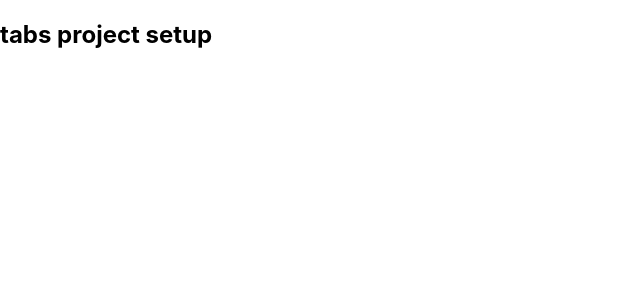
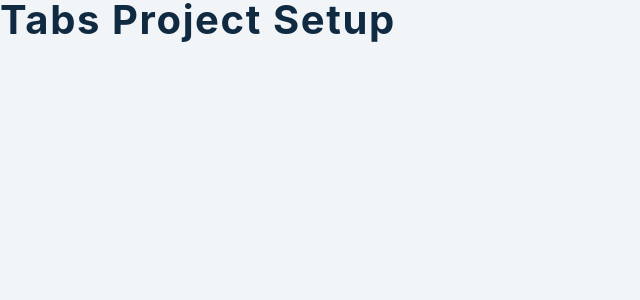
Before and after one commit to AbdulahiDayur/user-tabs, a React (Create React App) app: page / in a window 1280 px wide. Shown: the top 300 px of the page, without its empty margins (0-640 px from the left). Built offline with nearby package versions, Linux system fonts and the light colour scheme.

Commit message:
original setup

```diff
--- a/package.json
+++ b/package.json
@@ -8,6 +8,7 @@
     "@testing-library/user-event": "^13.5.0",
     "react": "^18.2.0",
     "react-dom": "^18.2.0",
+    "react-icons": "^4.4.0",
     "react-scripts": "5.0.1",
     "web-vitals": "^2.1.4"
   },
--- a/src/index.css
+++ b/src/index.css
@@ -1,13 +1,267 @@
+/*
+===============
+Variables
+===============
+*/
+
+:root {
+  /* dark shades of primary color*/
+  --clr-primary-1: hsl(184, 91%, 17%);
+  --clr-primary-2: hsl(185, 84%, 25%);
+  --clr-primary-3: hsl(185, 81%, 29%);
+  --clr-primary-4: hsl(184, 77%, 34%);
+  --clr-primary-5: #2caeba;
+  /* lighter shades of primary color */
+  --clr-primary-6: hsl(185, 57%, 50%);
+  --clr-primary-7: hsl(184, 65%, 59%);
+  --clr-primary-8: hsl(184, 80%, 74%);
+  --clr-primary-9: hsl(185, 94%, 87%);
+  --clr-primary-10: hsl(186, 100%, 94%);
+  /* darkest grey - used for headings */
+  --clr-grey-1: hsl(209, 61%, 16%);
+  --clr-grey-2: hsl(211, 39%, 23%);
+  --clr-grey-3: hsl(209, 34%, 30%);
+  --clr-grey-4: hsl(209, 28%, 39%);
+  /* grey used for paragraphs */
+  --clr-grey-5: hsl(210, 22%, 49%);
+  --clr-grey-6: hsl(209, 23%, 60%);
+  --clr-grey-7: hsl(211, 27%, 70%);
+  --clr-grey-8: hsl(210, 31%, 80%);
+  --clr-grey-9: hsl(212, 33%, 89%);
+  --clr-grey-10: hsl(210, 36%, 96%);
+  --clr-white: #fff;
+  --clr-red-dark: hsl(360, 67%, 44%);
+  --clr-red-light: hsl(360, 71%, 66%);
+  --clr-green-dark: hsl(125, 67%, 44%);
+  --clr-green-light: hsl(125, 71%, 66%);
+  --clr-black: #222;
+  --transition: all 0.3s linear;
+  --spacing: 0.1rem;
+  --radius: 0.25rem;
+  --light-shadow: 0 5px 15px rgba(0, 0, 0, 0.1);
+  --dark-shadow: 0 5px 15px rgba(0, 0, 0, 0.2);
+  --max-width: 1170px;
+  --fixed-width: 620px;
+}
+/*
+===============
+Global Styles
+===============
+*/
+
+*,
+::after,
+::before {
+  margin: 0;
+  padding: 0;
+  box-sizing: border-box;
+}
 body {
-  margin: 0;
-  font-family: -apple-system, BlinkMacSystemFont, 'Segoe UI', 'Roboto', 'Oxygen',
-    'Ubuntu', 'Cantarell', 'Fira Sans', 'Droid Sans', 'Helvetica Neue',
-    sans-serif;
-  -webkit-font-smoothing: antialiased;
-  -moz-osx-font-smoothing: grayscale;
+  font-family: -apple-system, BlinkMacSystemFont, 'Segoe UI', Roboto, Oxygen,
+    Ubuntu, Cantarell, 'Open Sans', 'Helvetica Neue', sans-serif;
+  background: var(--clr-grey-10);
+  color: var(--clr-grey-1);
+  line-height: 1.5;
+  font-size: 0.875rem;
+}
+ul {
+  list-style-type: none;
+}
+a {
+  text-decoration: none;
+}
+h1,
+h2,
+h3,
+h4 {
+  letter-spacing: var(--spacing);
+  text-transform: capitalize;
+  line-height: 1.25;
+  margin-bottom: 0.75rem;
+}
+h1 {
+  font-size: 3rem;
+}
+h2 {
+  font-size: 2rem;
+}
+h3 {
+  font-size: 1.25rem;
+}
+h4 {
+  font-size: 0.875rem;
+}
+p {
+  margin-bottom: 1.25rem;
+  color: var(--clr-grey-5);
+}
+@media screen and (min-width: 800px) {
+  h1 {
+    font-size: 4rem;
+  }
+  h2 {
+    font-size: 2.5rem;
+  }
+  h3 {
+    font-size: 1.75rem;
+  }
+  h4 {
+    font-size: 1rem;
+  }
+  body {
+    font-size: 1rem;
+  }
+  h1,
+  h2,
+  h3,
+  h4 {
+    line-height: 1;
+  }
+}
+/*  global classes */
+
+/* section */
+.section {
+  width: 90vw;
+  margin: 5rem auto;
+  max-width: var(--max-width);
 }
 
-code {
-  font-family: source-code-pro, Menlo, Monaco, Consolas, 'Courier New',
-    monospace;
+@media screen and (min-width: 992px) {
+  .section {
+    width: 95vw;
+  }
 }
+
+.loading {
+  text-align: center;
+}
+
+.underline {
+  width: 5rem;
+  height: 0.25rem;
+  margin-bottom: 1.25rem;
+  background: var(--clr-primary-5);
+  margin-left: auto;
+  margin-right: auto;
+}
+.title {
+  margin-bottom: 4rem;
+  text-align: center;
+}
+
+/*
+===============
+Jobs
+===============
+*/
+
+.jobs-center {
+  width: 80vw;
+  margin: 0 auto;
+  max-width: var(--max-width);
+}
+.btn-container {
+  display: flex;
+  flex-direction: row;
+  justify-content: center;
+  margin-bottom: 4rem;
+  flex-wrap: wrap;
+}
+.job-btn {
+  background: transparent;
+  border-color: transparent;
+  text-transform: capitalize;
+  font-size: 1.25rem;
+  letter-spacing: var(--spacing);
+  margin: 0 0.5rem;
+  transition: var(--transition);
+  cursor: pointer;
+  padding: 0.25rem 0;
+  line-height: 1;
+  outline-color: var(--clr-primary-10);
+}
+.job-btn:hover {
+  color: var(--clr-primary-5);
+  box-shadow: 0 2px var(--clr-primary-5);
+}
+.active-btn {
+  color: var(--clr-primary-5);
+  box-shadow: 0 2px var(--clr-primary-5);
+}
+
+.job-info h3 {
+  font-weight: 400;
+}
+.job-info h4 {
+  text-transform: uppercase;
+  color: var(--clr-grey-5);
+  background: var(--clr-grey-9);
+  display: inline-block;
+  padding: 0.375rem 0.75rem;
+  border-radius: var(--radius);
+}
+.job-date {
+  letter-spacing: var(--spacing);
+}
+.job-desc {
+  display: grid;
+  grid-template-columns: auto 1fr;
+  column-gap: 2rem;
+  align-items: center;
+  margin-bottom: 1.25rem;
+}
+.job-desc p {
+  margin-bottom: 0;
+  color: var(--clr-grey-3);
+}
+.job-icon {
+  color: var(--clr-primary-5);
+}
+@media screen and (min-width: 992px) {
+  .jobs-center {
+    width: 90vw;
+    display: grid;
+    grid-template-columns: 200px 1fr;
+    column-gap: 4rem;
+  }
+  .btn-container {
+    flex-direction: column;
+    justify-content: flex-start;
+  }
+  .job-btn {
+    margin-bottom: 1rem;
+  }
+  .active-btn {
+    box-shadow: -2px 0 var(--clr-primary-5);
+  }
+  .job-btn:hover {
+    box-shadow: -2px 0 var(--clr-primary-5);
+  }
+}
+.btn {
+  text-transform: uppercase;
+  background: var(--clr-primary-5);
+  color: var(--clr-primary-9);
+  padding: 0.375rem 0.75rem;
+  letter-spacing: var(--spacing);
+  font-weight: 700;
+  -webkit-transition: var(--transition);
+  transition: var(--transition);
+  font-size: 0.875rem;
+  border: 2px solid transparent;
+  cursor: pointer;
+  box-shadow: 0 1px 3px rgba(0, 0, 0, 0.2);
+  border-radius: var(--radius);
+  display: block;
+  width: 12rem;
+  text-align: center;
+  margin: 0 auto;
+  margin-top: 3rem;
+}
+.btn:hover {
+  color: var(--clr-primary-1);
+  background: var(--clr-primary-8);
+}
+.center-btn {
+}
--- a/src/index.js
+++ b/src/index.js
@@ -1,17 +1,11 @@
-import React from 'react';
-import ReactDOM from 'react-dom/client';
-import './index.css';
-import App from './App';
-import reportWebVitals from './reportWebVitals';
+import React from "react";
+import ReactDOM from "react-dom";
+import "./index.css";
+import App from "./App";
 
-const root = ReactDOM.createRoot(document.getElementById('root'));
-root.render(
+ReactDOM.render(
   <React.StrictMode>
     <App />
-  </React.StrictMode>
+  </React.StrictMode>,
+  document.getElementById("root")
 );
-
-// If you want to start measuring performance in your app, pass a function
-// to log results (for example: reportWebVitals(console.log))
-// or send to an analytics endpoint. Learn more: https://bit.ly/CRA-vitals
-reportWebVitals();
```
Also changed, not shown: 1 other file (tests, documents, lock files or other folders).
